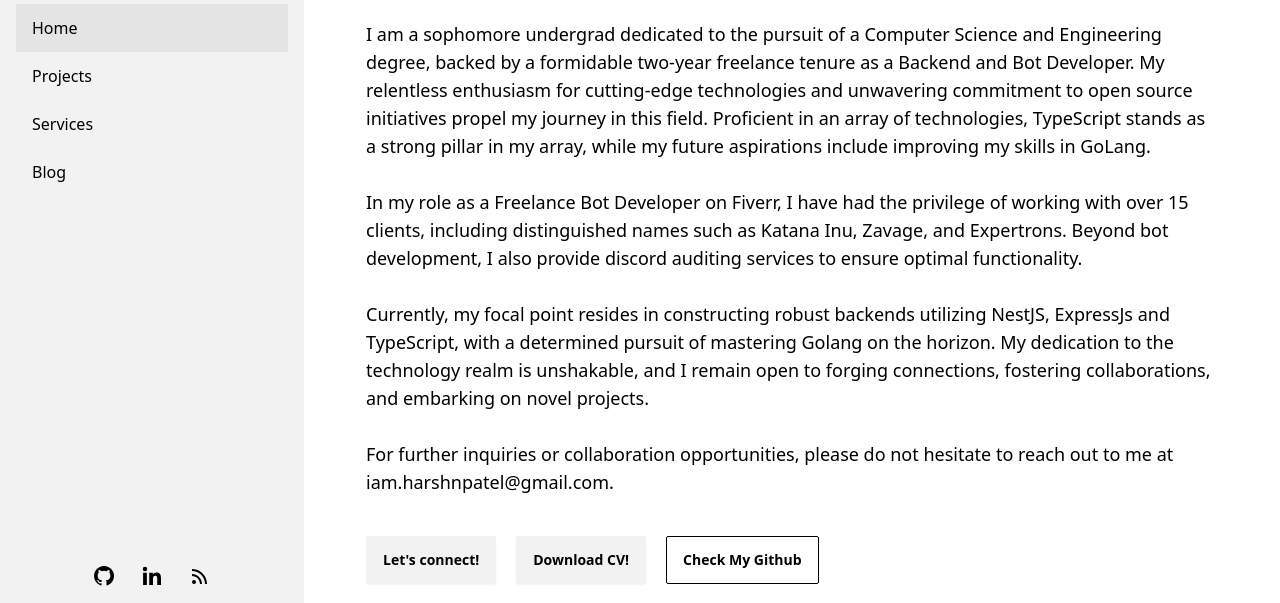
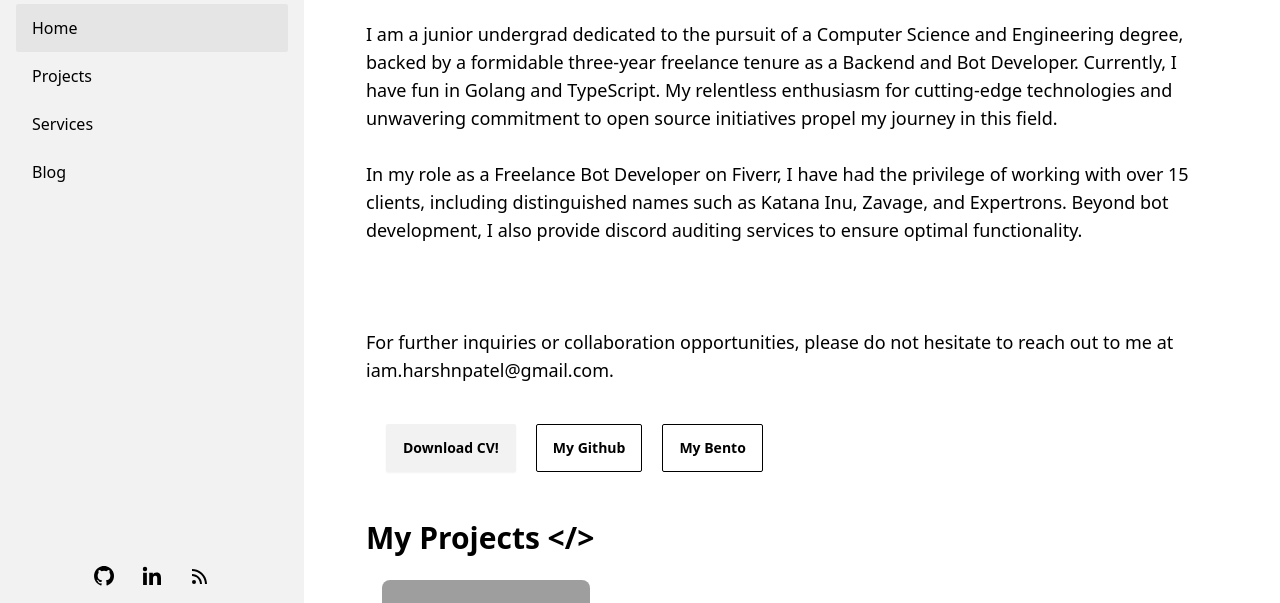
Before and after one commit to HarshPatel5940/harshnpatel.in, an Astro site: page / in a window 1280 px wide. Shown: the part 192-795 px from the top of the page. Built offline with nearby package versions, Linux system fonts and the light colour scheme; Astro itself is replaced by a stand-in of ours; grey boxes are pictures that could not be loaded.

Commit message:
chore: update text for 3rd yr

```diff
--- a/src/components/SideBarFooter.astro
+++ b/src/components/SideBarFooter.astro
@@ -1,5 +1,13 @@
-<div class="social-icons px-4 pb-5 pt-1 flex self-center justify-center sticky bottom-0 bg-base-200">
-    <a href="https://github.com/HarshPatel5940" target="blank" class="mx-3" aria-label="Github" title="Github">
+<div
+    class="social-icons px-4 pb-5 pt-1 flex self-center justify-center sticky bottom-0 bg-base-200"
+>
+    <a
+        href="https://github.com/HarshPatel5940"
+        target="blank"
+        class="mx-3"
+        aria-label="Github"
+        title="Github"
+    >
         <svg
             xmlns="http://www.w3.org/2000/svg"
             width="24"
@@ -15,7 +23,7 @@
         </svg>
     </a>
     <a
-            href="https://www.linkedin.com/in/HarshalPatel5940/"
+        href="https://linkedin.com/in/HarshalPatel5940"
         target="blank"
         class="mx-3"
         aria-label="Linkedin"
@@ -35,16 +43,24 @@
         </svg>
     </a>
 
-    <a href="/rss.xml" target="_blank" class="mx-3" aria-label="RSS Feed" title="RSS Feed">
+    <a
+        href="/rss.xml"
+        target="_blank"
+        class="mx-3"
+        aria-label="RSS Feed"
+        title="RSS Feed"
+    >
         <svg
             xmlns="http://www.w3.org/2000/svg"
             width="24"
             height="24"
             viewBox="0 0 24 24"
             style="fill: currentColor;"
-            ><path d="M19 20.001C19 11.729 12.271 5 4 5v2c7.168 0 13 5.832 13 13.001h2z"></path><path
-                d="M12 20.001h2C14 14.486 9.514 10 4 10v2c4.411 0 8 3.589 8 8.001z"></path><circle cx="6" cy="18" r="2"
-            ></circle>
+            ><path
+                d="M19 20.001C19 11.729 12.271 5 4 5v2c7.168 0 13 5.832 13 13.001h2z"
+            ></path><path
+                d="M12 20.001h2C14 14.486 9.514 10 4 10v2c4.411 0 8 3.589 8 8.001z"
+            ></path><circle cx="6" cy="18" r="2"></circle>
         </svg>
     </a>
 </div>
--- a/src/pages/index.astro
+++ b/src/pages/index.astro
@@ -11,38 +11,60 @@ const last_posts = posts.slice(0, 3);
 ---
 
 <BaseLayout sideBarActiveItemID="home">
-
     <div class="pb-12 mt-5">
         <div class="text-xl py-1">Hey there 👋</div>
         <div class="text-5xl font-bold">I'm Harsh Patel</div>
-        <div class="text-3xl py-3 font-bold">Crafting seamless backends, Bots and Discord Servers</div>
+        <div class="text-3xl py-3 font-bold">
+            Crafting seamless backends, Bots and Discord Servers
+        </div>
         <div class="py-2">
             <text class="text-lg">
-                I am a sophomore undergrad dedicated to the pursuit of a Computer Science and Engineering degree,
-                backed by a formidable two-year freelance tenure as a Backend and Bot Developer. My relentless
-                enthusiasm for cutting-edge technologies and unwavering commitment to open source initiatives propel my
-                journey in this field. Proficient in an array of technologies, TypeScript stands as a strong pillar in
-                my array, while my future aspirations include improving my skills in GoLang. <br/> <br/>
+                I am a junior undergrad dedicated to the pursuit of a Computer
+                Science and Engineering degree, backed by a formidable
+                three-year freelance tenure as a Backend and Bot Developer.
+                Currently, I have fun in Golang and TypeScript. My relentless
+                enthusiasm for cutting-edge technologies and unwavering
+                commitment to open source initiatives propel my journey in this
+                field.<br />
+                <br />
 
-                In my role as a Freelance Bot Developer on Fiverr, I have had the privilege of working with over 15
-                clients, including distinguished names such as Katana Inu, Zavage, and Expertrons. Beyond bot
-                development, I also provide discord auditing services to ensure optimal functionality.<br/><br/>
+                In my role as a Freelance Bot Developer on Fiverr, I have had
+                the privilege of working with over 15 clients, including
+                distinguished names such as Katana Inu, Zavage, and Expertrons.
+                Beyond bot development, I also provide discord auditing services
+                to ensure optimal functionality.<br /><br />
 
-                Currently, my focal point resides in constructing robust backends utilizing NestJS, ExpressJs and
-                TypeScript, with a determined pursuit of mastering Golang on the horizon. My dedication to the
-                technology realm is
-                unshakable, and I remain open to forging connections, fostering collaborations, and embarking on novel
-                projects.<br/><br/>
+                <br /><br />
 
-                For further inquiries or collaboration opportunities, please do not hesitate to reach out to me at
-                <a href="mailto:iam.harshnpatel@gmail.com" target="blank=">iam.harshnpatel@gmail.com</a>.
+                For further inquiries or collaboration opportunities, please do
+                not hesitate to reach out to me at
+                <a href="mailto:iam.harshnpatel@gmail.com" target="blank="
+                    >iam.harshnpatel@gmail.com</a
+                >.
             </text>
         </div>
         <div class="flex mt-8">
-            <a class="btn flex" href="https://linkedin.com/in/HarshPatel5940" target="_blank"> Let's connect!</a>
-            <a class="btn ml-5 flex" href="/Harsh_Nikul_Patel_Resume.pdf" download="Harsh_Nikul_Patel.pdf" target="_blank"> Download CV!</a>
-            <a href="https://github.com/HarshPatel5940" target="_blank" class="btn btn-outline ml-5 flex">
-                Check My Github
+            <a
+                class="btn ml-5 flex"
+                href="/Harsh_Nikul_Patel_Resume.pdf"
+                download="Harsh_Nikul_Patel.pdf"
+                target="_blank"
+            >
+                Download CV!</a
+            >
+            <a
+                href="https://github.com/HarshPatel5940"
+                target="_blank"
+                class="btn btn-outline ml-5 flex"
+            >
+                My Github
+            </a>
+            <a
+                href="https://bento.me/harshnpatel"
+                target="_blank"
+                class="btn btn-outline ml-5 flex"
+            >
+                My Bento
             </a>
         </div>
     </div>
@@ -50,7 +72,6 @@ const last_posts = posts.slice(0, 3);
     <div>
         <div class="text-3xl w-full font-bold mb-2">My Projects {"</>"}</div>
     </div>
-
 
     <HorizontalCard
         title="EzMs-Frontend"
@@ -94,7 +115,7 @@ const last_posts = posts.slice(0, 3);
                     target="_self"
                     badge={post.data.badge}
                 />
-                    <div class="divider my-0"/>
+                <div class="divider my-0" />
             </>
         ))
     }
```
Lines whose indentation alone changed are shown as unchanged.
